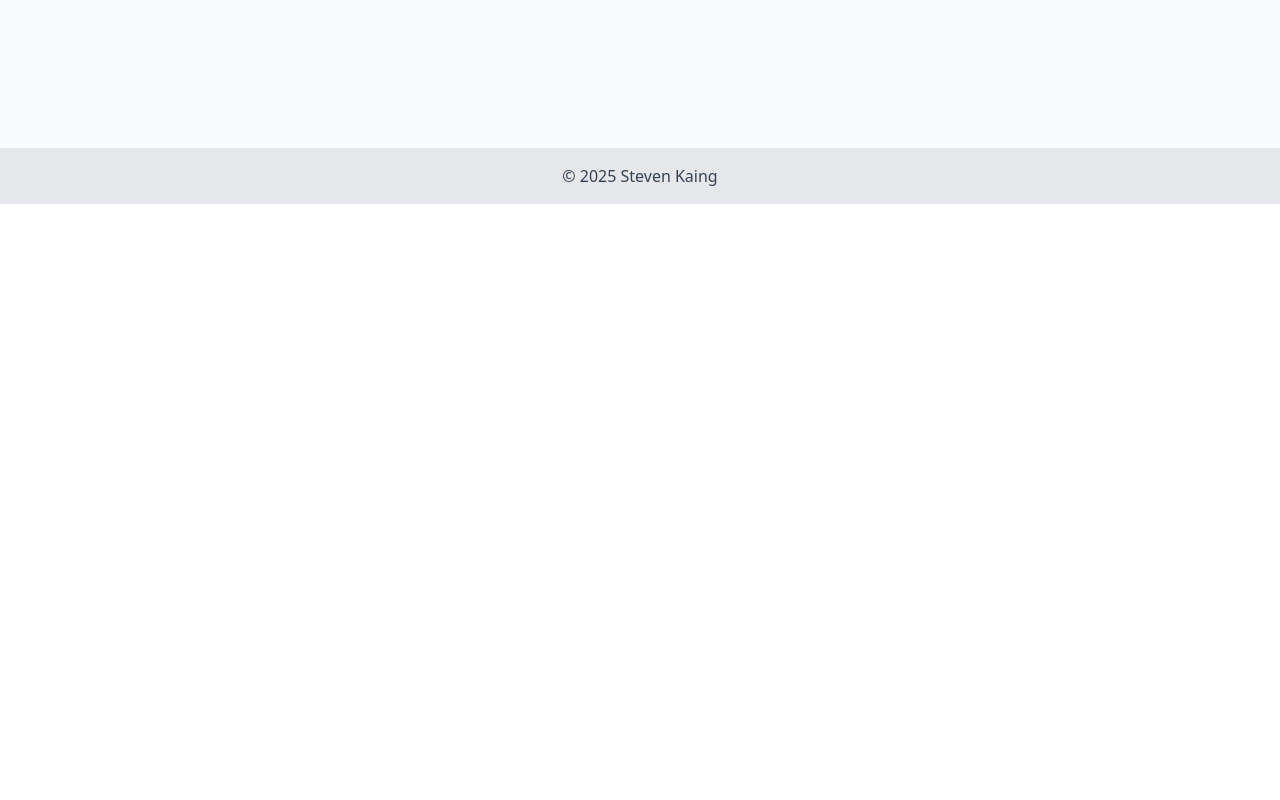
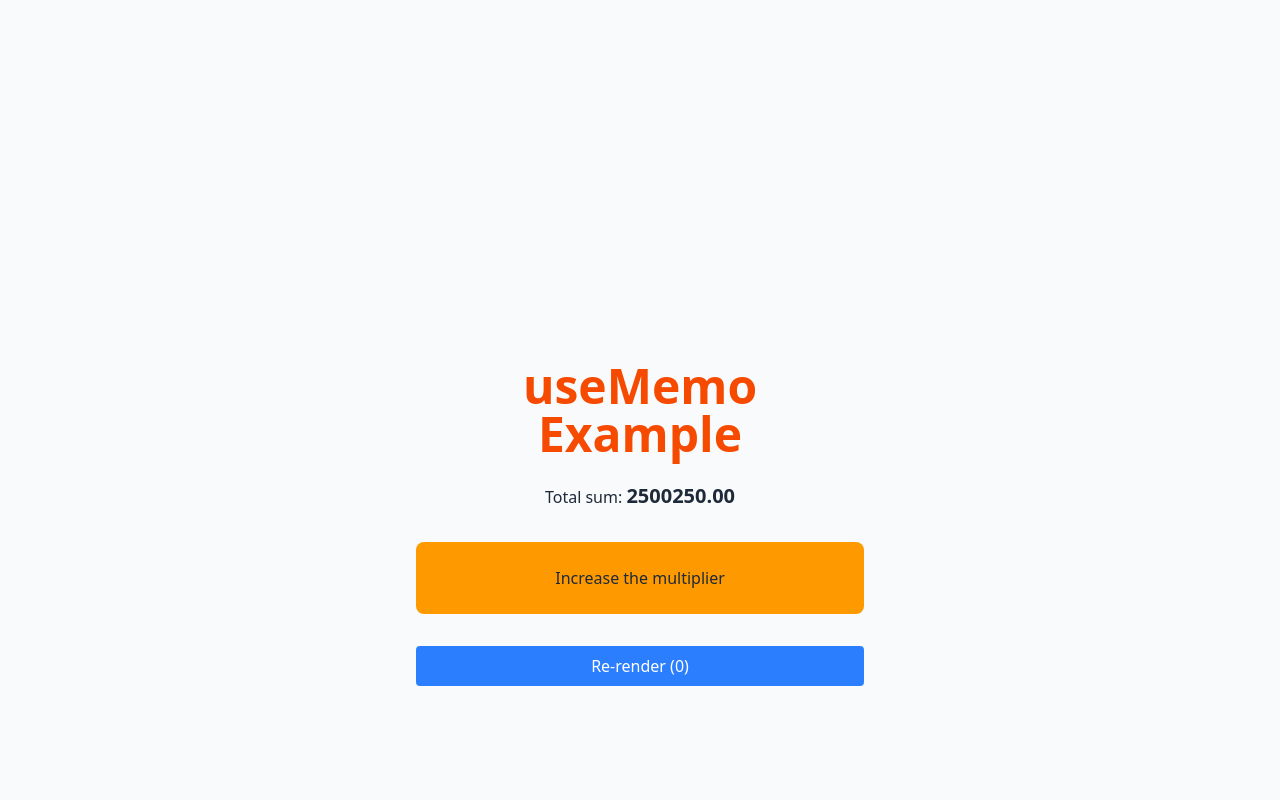
Before and after one commit to StuvanFIT/Focus-Bear-React-Native, a React (Vite) app in the folder milestones/5_React/my-project/: page / in a window 1280 px wide. Shown: the part 3160-3960 px from the top of the page. Before the commit the page ends 3364 px from the top, so only its background shows below. Built offline with nearby package versions, Linux system fonts and the light colour scheme.

Commit message:
feat: add TestingUserMemo Component and useMemo reflection

```diff
--- /dev/null
+++ b/milestones/5_React/my-project/src/ui/components/TestingUseMemo.jsx
@@ -0,0 +1,62 @@
+import React, {useState, useMemo} from "react";
+
+
+function TestingUseMemo() {
+
+    /*
+        To test if the sum value is cached, we will implement a button that changes the state of count
+        and force the component to re render
+        We shold see that the computeSum did not execute
+    */
+    const [count, setCount] = useState(0)
+    const [multiplier, setMultiplier] = useState(1);
+
+    const numbers = Array.from({ length: 10000 }, (_, i) => i + 1);
+
+
+    //Expensive calculation
+    const computeSum = useMemo(() => {
+
+        console.log("I am inside USEMEMO")
+
+        let total = 0;
+
+        for (let i = 0; i < numbers.length; i++) {
+            for (let j = 0; j < 500; j++) {
+                total += numbers[i] * multiplier * 0.0001;
+            }
+        }
+        return total.toFixed(2);
+    }, [multiplier])
+
+
+    return (
+        <div className="flex flex-col items-center justify-center min-h-screen bg-gray-50">
+            <div className="flex flex-col text-center max-w-md space-y-8">
+                <h2 className="text-4xl md:text-5xl font-extrabold mb-6 text-orange-600">
+                    useMemo Example
+                </h2>
+
+                <p>Total sum: <span className="font-bold text-xl">{computeSum}</span></p>
+
+                <button className="p-6 bg-amber-500 rounded-lg cursor-pointer hover:bg-amber-300 transition" onClick={() => setMultiplier(multiplier + 1)}>
+                    Increase the multiplier
+                </button>
+
+                <button
+                    className="bg-blue-500 text-white px-4 py-2 rounded hover:bg-blue-400 transition"
+                    onClick={() => setCount(count + 1)}
+                >
+                    Re-render ({count})
+                </button>
+            </div>
+
+        </div>
+    )
+
+
+
+
+}
+
+export default TestingUseMemo;
--- a/milestones/5_React/my-project/src/ui/pages/Home.jsx
+++ b/milestones/5_React/my-project/src/ui/pages/Home.jsx
@@ -3,6 +3,7 @@ import HelloWorld from  '../components/HelloWorld.jsx'
 import Counter from '../components/Counter.jsx'
 import InputList from '../components/InputList.jsx'
 import TestingUseEffect from "../components/TestingUseEffect.jsx";
+import TestingUseMemo from "../components/TestingUseMemo.jsx";
 
 function Home() {
 
@@ -12,6 +13,7 @@ function Home() {
             <Counter />
             <InputList/>
             <TestingUseEffect/>
+            <TestingUseMemo/>
         </div>
     )
 }
```
Also changed, not shown: 1 other file (tests, documents, lock files or other folders).
